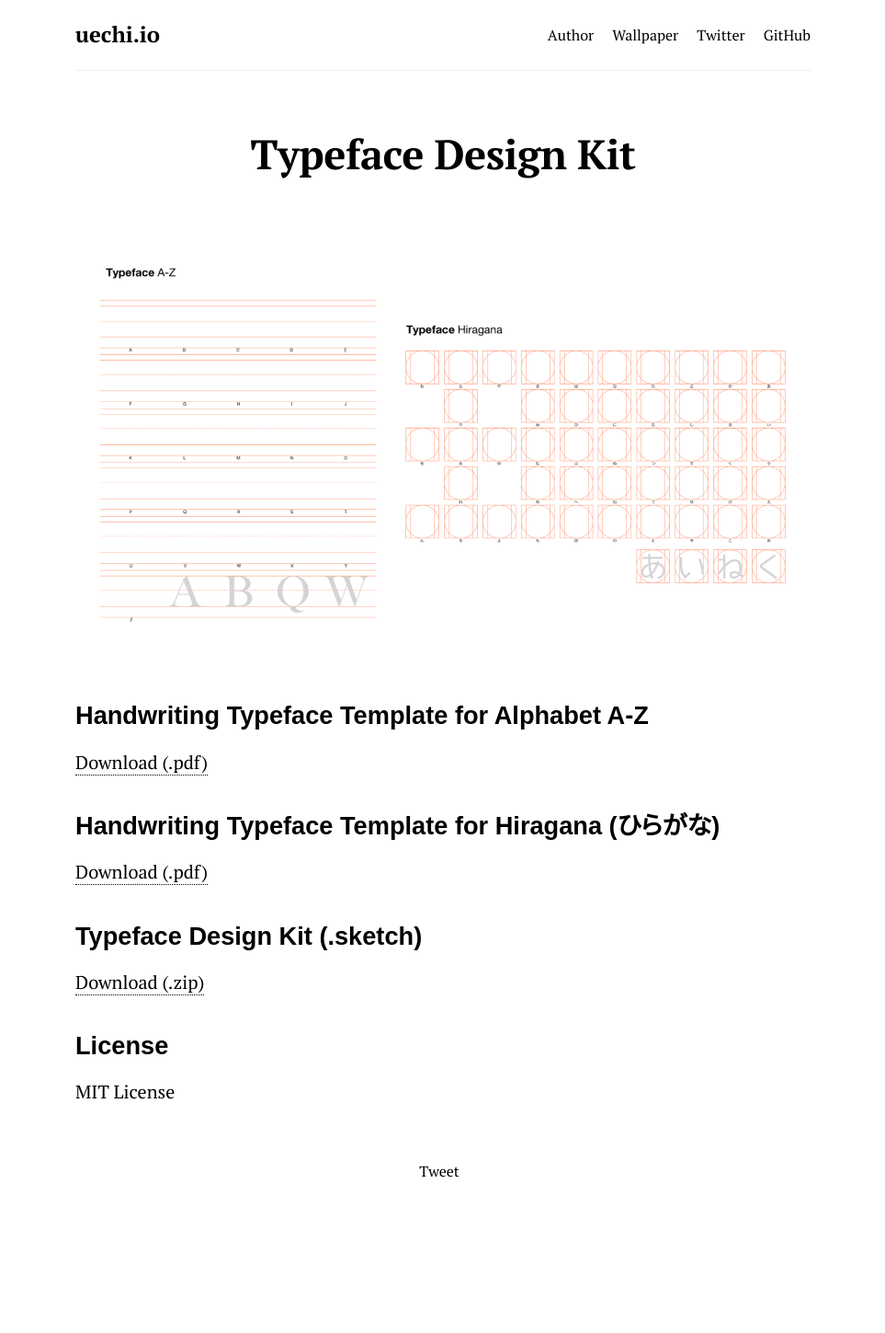
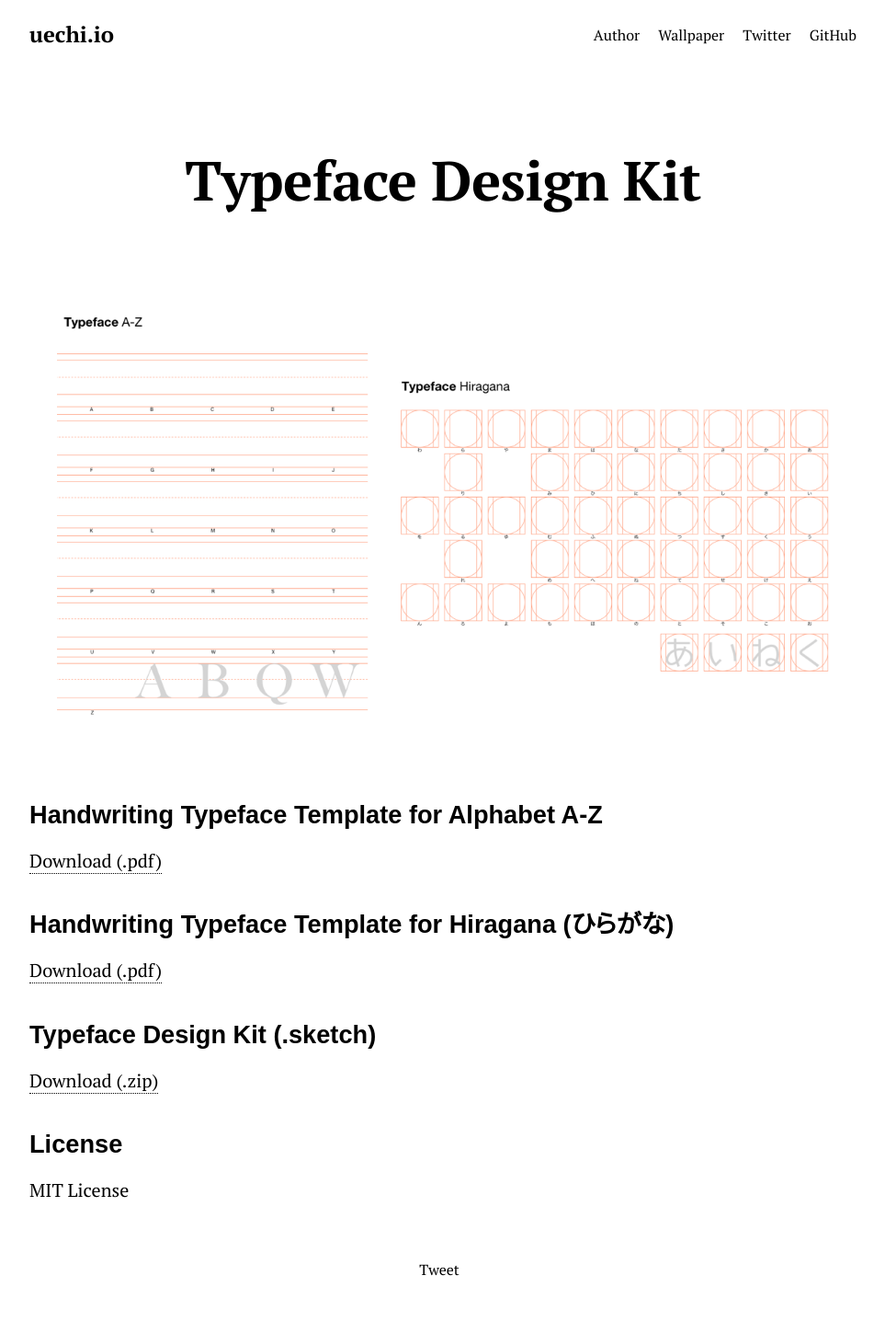
Before and after one commit to uetchy/uechi.io, a Jekyll site: the page built from _pages/typeface.md, in a window 1280 px wide. Shown: the whole page at 92% size, without its empty margins (158-1121 px from the left). Built offline with Jekyll 4.4.1, drawn with Linux system fonts in a browser that asks for light colours; nearby versions of some CDN libraries; comment, search, counter and statistics services are not loaded; before the commit the page ends 1342 px from its top, so only the background shows below that.

Commit message:
update post layout

```diff
--- a/_layouts/post.html
+++ b/_layouts/post.html
@@ -5,20 +5,32 @@
 <section>
   <article class="article">
     <hgroup class="article__metadata">
+      {% if page.date %}
+      <h3 class="article__pubdate">
+        <time pubdate>{{ page.date | date: '%B %d, %Y' | upcase }}</time>
+      </h3>
+      {% endif %}
       <h2 class="article__title">{{ page.title }}</h2>
-      <h3 class="article__pubdate">
-        <time pubdate>{{ page.date | date: '%B %d, %Y' }}</time>
-      </h3>
     </hgroup>
-    <div class="article__content">
-      {{ content }}
-    </div>
+    <div class="article__content">{{ content }}</div>
 
     <!-- Social buttons -->
     <div id="fb-root"></div>
     <div class="article__social">
-      <a href="https://twitter.com/share" class="twitter-share-button" data-size="large">Tweet</a>
-      <div class="fb-like" data-layout="button" data-action="like" data-size="large" data-show-faces="false" data-share="true"></div>
+      <a
+        href="https://twitter.com/share"
+        class="twitter-share-button"
+        data-size="large"
+        >Tweet</a
+      >
+      <div
+        class="fb-like"
+        data-layout="button"
+        data-action="like"
+        data-size="large"
+        data-show-faces="false"
+        data-share="true"
+      ></div>
     </div>
   </article>
 </section>
--- a/_sass/post.scss
+++ b/_sass/post.scss
@@ -64,29 +64,38 @@
 
 .article__metadata {
   text-align: center;
-  margin: 60px 0;
+  margin: 80px 0 70px;
 
   @media screen and (max-width: $break-small) {
-    margin: 15px 0 25px;
+    margin: 25px 0 25px;
     text-align: left;
   }
 }
 
 .article__title {
-  font-size: 45px;
+  font-size: 60px;
   letter-spacing: -0.5px;
 
   @media screen and (max-width: $break-small) {
-    font-size: 33px;
+    font-size: 40px;
     text-align: left;
   }
 }
 
 .article__pubdate {
   color: #989898;
-  font-size: 14pt;
+  font-size: 12pt;
   font-weight: normal;
-  margin-top: 10px;
+  font-family: sans-serif;
+  margin-bottom: 20px;
+  border: 1px solid #989898;
+  display: inline-block;
+  padding: 5px 20px;
+
+  @media screen and (max-width: $break-small) {
+    margin-bottom: 15px;
+    font-size: 10pt;
+  }
 }
 
 .article__content {
@@ -176,7 +185,6 @@
   }
 }
 
-
 // Pay
 #pay {
   font-family: sans-serif;
--- a/css/index.scss
+++ b/css/index.scss
@@ -5,7 +5,7 @@
 $break-small: 500px;
 $break-large: 840px;
 body {
-  width: 800px;
+  width: 900px;
   margin: 0 auto;
   padding: 0 20px;
   font-family: 'PT Serif', 'ヒラギノ明朝 ProN', 'Hiragino Mincho ProN', serif;
@@ -19,10 +19,14 @@
     width: auto;
     margin: 0;
   }
-} // MathJax
+}
+
+// MathJax
 #MathJax_Message {
   display: none;
-} // Highlight.js
+}
+
+// Highlight.js
 .hljs {
   border: 1px solid #d7d7d7;
   border-radius: 3px;
@@ -71,7 +75,7 @@
   justify-content: space-between;
   align-items: center;
   padding: 5px 0;
-  border-bottom: 1px solid #efefef;
+  // border-bottom: 1px solid #efefef;
   @media screen and (max-width: $break-small) {
     justify-content: center;
   }
@@ -90,7 +94,7 @@
     }
     @media screen and (max-width: $break-small) {
       padding: 0;
-      margin: 10px 0;
+      margin: 5px 0;
     }
   }
 }
```
